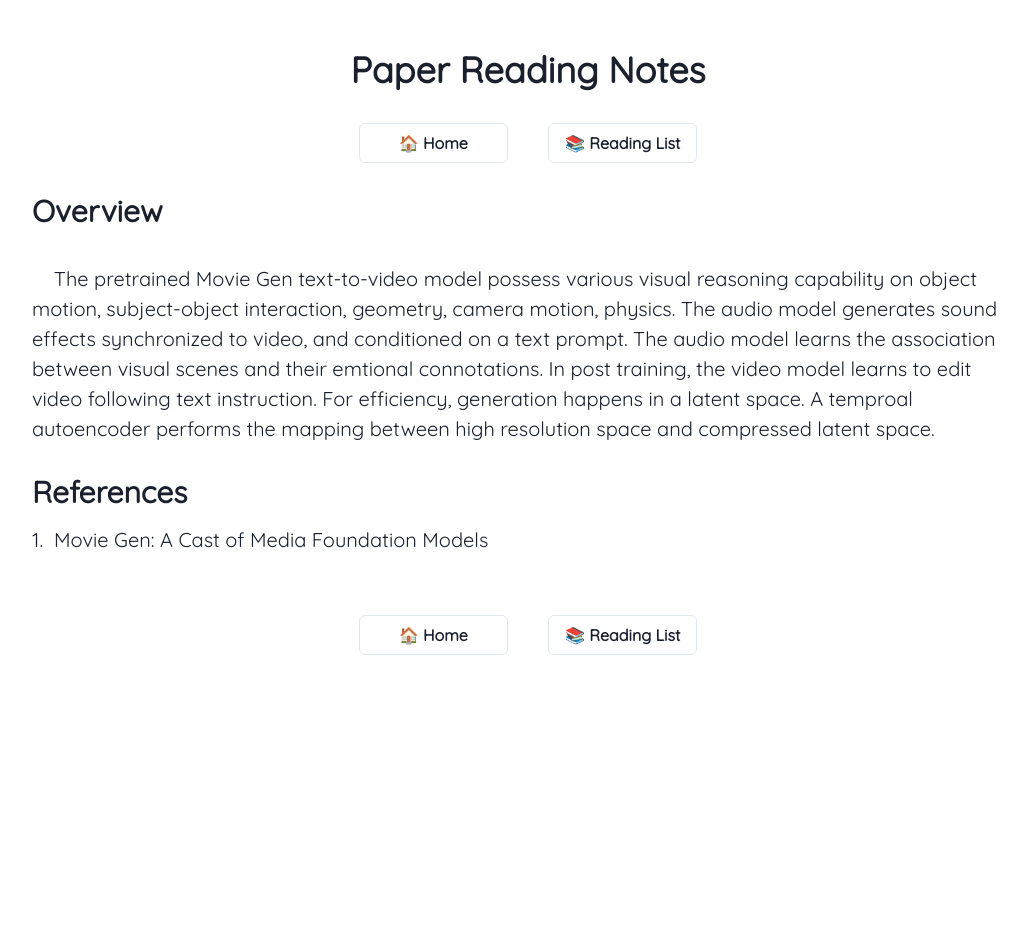
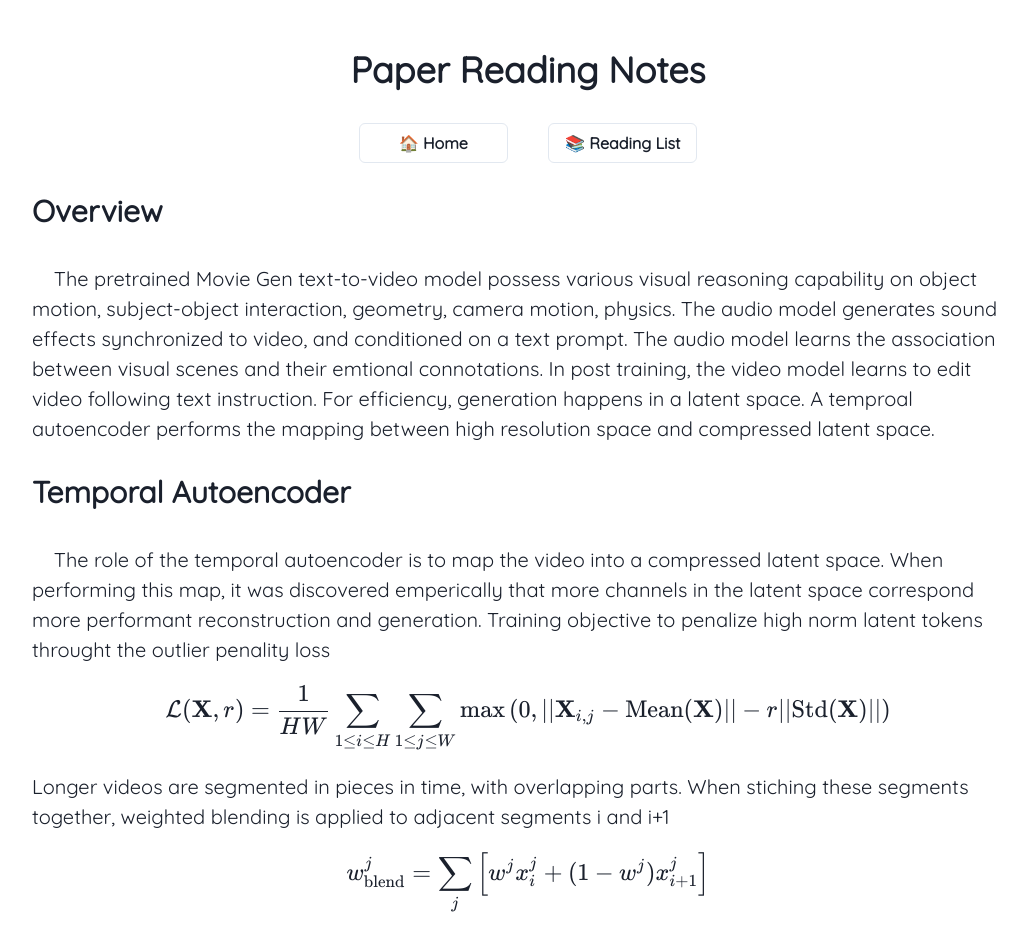
Before and after one commit to zhaoclaire/zhaoclaire.github.io, a Next.js app: page /movie-gen in a window 1280 px wide. Shown: the top 933 px of the page, without its empty margins (112-1139 px from the left). Before the commit the page ends 800 px from the top, so only its background shows below. Built offline with nearby package versions, Linux system fonts and the light colour scheme.

Commit message:
Add to MovieGen blog

```diff
--- a/app/(writings)/(video-generation)/movie-gen/blog.tsx
+++ b/app/(writings)/(video-generation)/movie-gen/blog.tsx
@@ -1,6 +1,10 @@
 import Paragraph from "@/components/Paragraph";
 import SectionTitle from "@/components/SectionTitle";
 import { ReferenceItem } from "@/components/Reference";
+
+import Math from "@/components/Math";
+import DisplayMath from "@/components/DisplayMath";
+import MathEndsSentence from "@/components/MathEndsSentence";
 
 export default function MovieGen({
   readingList,
@@ -23,6 +27,19 @@
         a latent space. A temproal autoencoder performs the mapping between high
         resolution space and compressed latent space.
       </Paragraph>
+      <SectionTitle title="Temporal Autoencoder" />
+      <Paragraph>
+        The role of the temporal autoencoder is to map the video into a
+        compressed latent space. When performing this map, it was discovered
+        emperically that more channels in the latent space correspond more
+        performant reconstruction and generation. Training objective to penalize
+        high norm latent tokens throught the outlier penality loss
+        <DisplayMath latex="\mathcal{L}(\mathbf{X}, r)=\frac{1}{HW}\sum_{1\leq i\leq H}\sum_{1\leq j\leq W}\max\left(0, ||\mathbf{X}_{i,j}-\text{Mean}(\mathbf{X})||-r||\text{Std}(\mathbf{X})||\right)" />
+        Longer videos are segmented in pieces in time, with overlapping parts.
+        When stiching these segments together, weighted blending is applied to adjacent segments i and i+1
+        <DisplayMath latex="w^j_{\text{blend}}=\sum_j\left[w^jx^j_i+(1-w^j)x^j_{i+1}\right]" />
+        The sum is taken over all N overlapping segments, and <MathEndsSentence latex="w^j=j/N" />
+      </Paragraph>
     </>
   );
 }
--- /dev/null
+++ b/components/DisplayMath.tsx
@@ -0,0 +1,5 @@
+import Math from "./Math";
+
+export default function DisplayMath({latex}: {latex: string}) {
+    return <Math latex={latex} display={true} />
+}
--- /dev/null
+++ b/components/MathEndsSentence.tsx
@@ -0,0 +1,16 @@
+import Math from "./Math";
+
+export default function MathEndsSentence({
+  latex,
+  symbol = ".",
+}: {
+  latex: string;
+  symbol?: string;
+}) {
+  return (
+    <>
+      <Math latex={latex} padding={false} />
+      {symbol}
+    </>
+  );
+}
```
Also changed, not shown: app/posts.tsx (+5 -5 lines).
